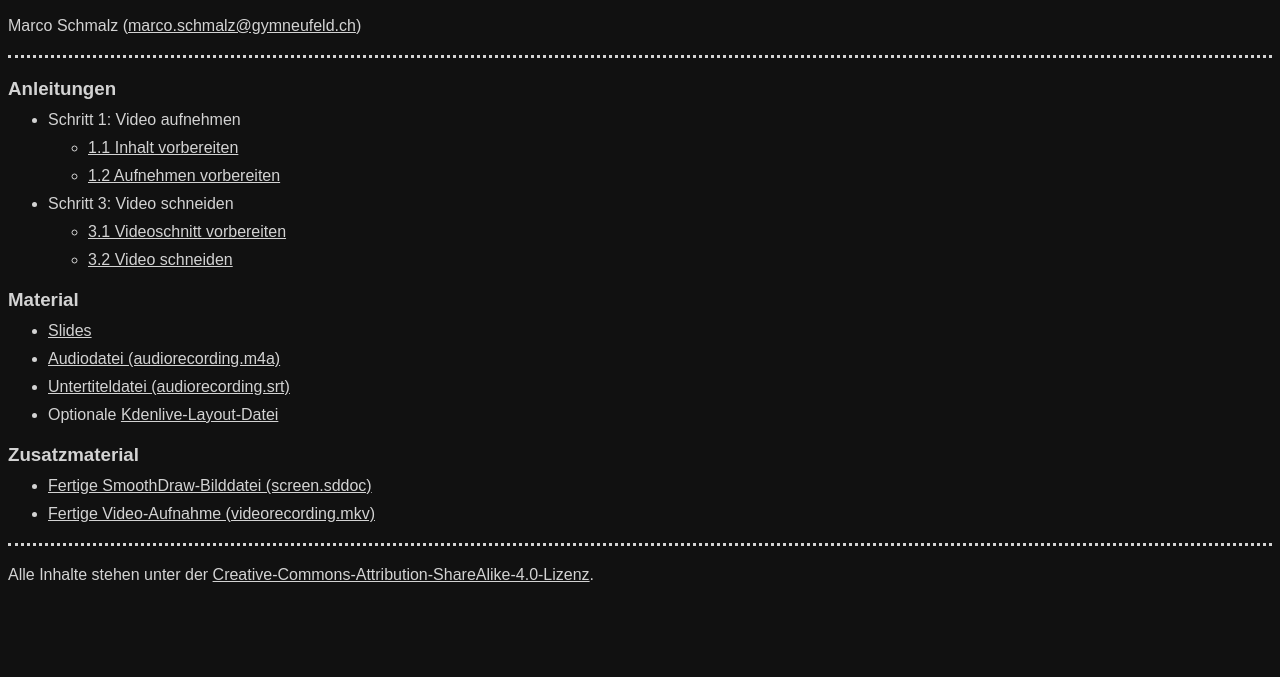
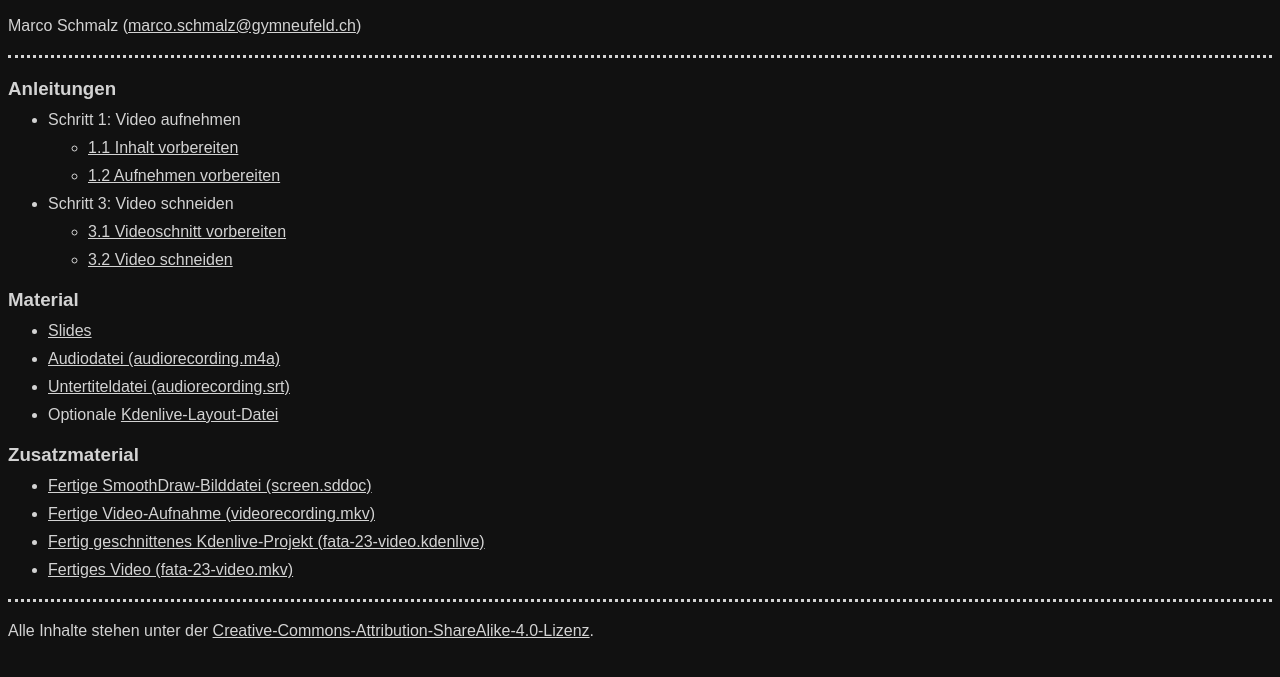
Before and after one commit to gymnerdfeld/fata-math-23-video, a plain HTML site: page index.html in a window 1280 px wide. Shown: the part 111-788 px from the top of the page. Drawn offline with Linux system fonts and the light colour scheme.

Commit message:
final project and video

```diff
--- a/index.html
+++ b/index.html
@@ -41,8 +41,8 @@
     <ul>
         <li><a href="screen.sddoc" download>Fertige SmoothDraw-Bilddatei (screen.sddoc)</a></li>
         <li><a href="videorecording.mkv" download>Fertige Video-Aufnahme (videorecording.mkv)</a></li>
-        <!-- <li><a href="video-fata.kdenlive" download>Fertig geschnittenes Kdenlive-Projekt (video-fata.kdenlive)</a></li>
-        <li><a href="video-fata.mkv">Fertiges Video (video-fata.mkv)</a></li> -->
+        <li><a href="fata-23-video.kdenlive" download>Fertig geschnittenes Kdenlive-Projekt (fata-23-video.kdenlive)</a></li>
+        <li><a href="fata-23-video.mkv">Fertiges Video (fata-23-video.mkv)</a></li>
     </ul>
 
 
```
Also changed, not shown: 2 other files.
